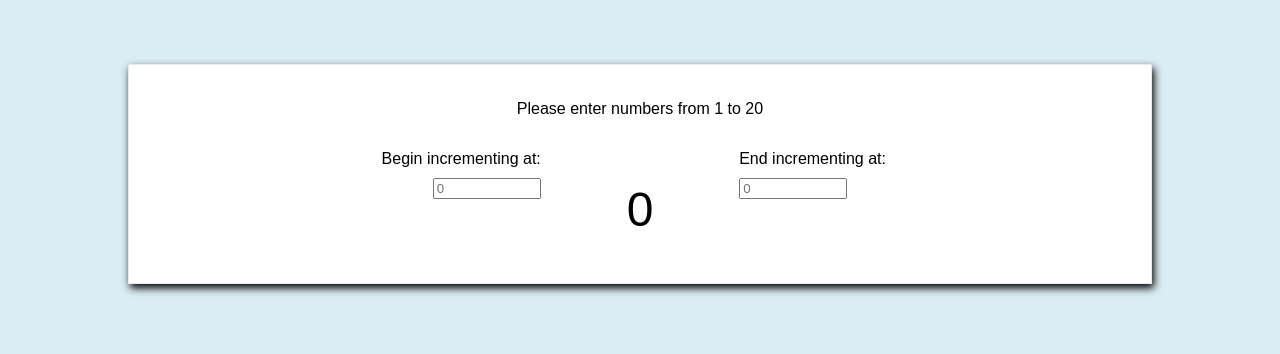
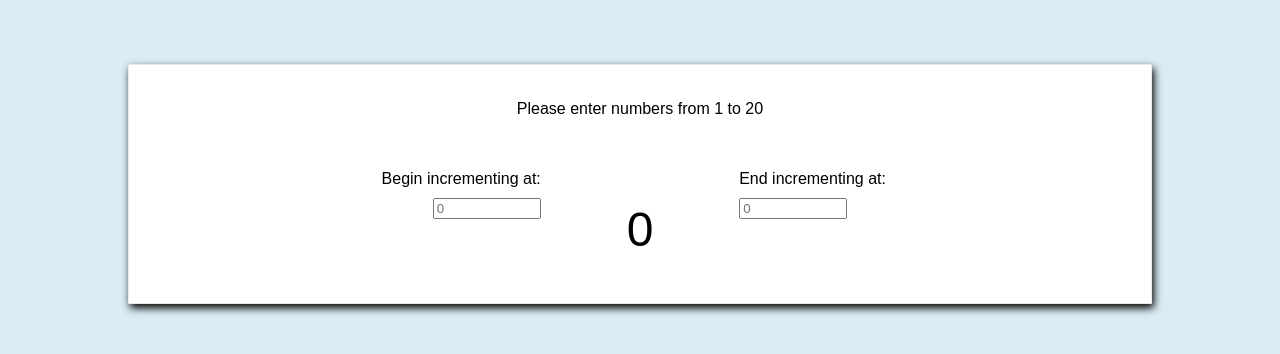
Before and after one commit to pachkovska/simple-counter, a React (Create React App) app: page / in a window 1280 px wide. Shown: the top 354 px of the page. Built offline with nearby package versions, Linux system fonts and the light colour scheme.

Commit message:
added error toast style and restructure grid to accomodate for error

```diff
--- a/src/App.css
+++ b/src/App.css
@@ -7,7 +7,7 @@ body {
 .App-content {
     display: grid;
     grid-template-columns: 1fr 20% 1fr;
-    grid-template-rows: 70px 1fr 1fr;
+    grid-template-rows: 70px 20px 1fr 1fr;
     font-family: Arial;
     justify-items: center;
     margin: 5% 10% 0 10%;
@@ -24,7 +24,7 @@ body {
 }
 
 .valueInput-from {
-    grid-row: 2;
+    grid-row: 3;
     grid-column: 1;
     justify-self: end;
     display: flex;
@@ -38,20 +38,20 @@ input {
 }
 
 .valueInput-to {
-    grid-row: 2;
+    grid-row: 3;
     grid-column: 3;
     justify-self: start;
 }
 
 .number {
-    grid-row: 2 / span 2;
+    grid-row: 3 / span 2;
     grid-column: 2;
     font-size: 48px;
     align-self: center;
 }
 
 .incrementButtons {
-    grid-row: 3;
+    grid-row: 4;
     grid-column: 1;
     display: flex;
     flex-wrap: wrap;
@@ -61,7 +61,7 @@ input {
 }
 
 .decrementButtons {
-    grid-row: 3;
+    grid-row: 4;
     grid-column: 3;
     display: flex;
     flex-wrap: wrap-reverse;
@@ -84,3 +84,18 @@ button:hover {
     transform: translateY(1px);
     background-color: #8dc9de;
 }
+
+.errorMessage {
+    grid-column: 1 / span 3;
+    grid-row: 2;
+    justify-self: center;
+    align-self: center;
+    font-family: Arial;
+    color: red;
+    border: 0.2px solid red;
+    padding: 5px;
+    font-size: 13px;
+    border-radius: 1px;
+    background-color: #ffdfdf;
+    margin-bottom: 10px;
+}
```
